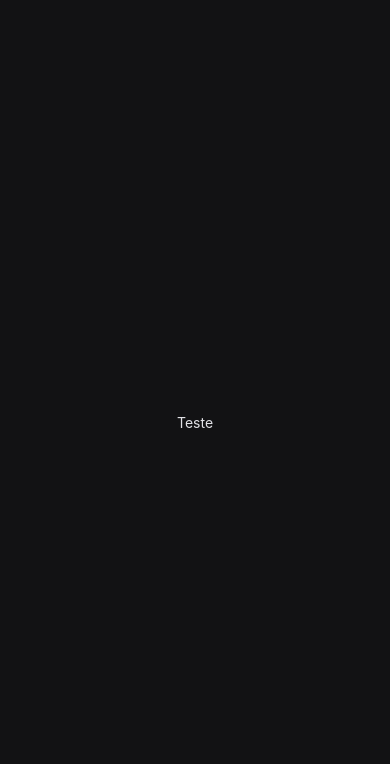
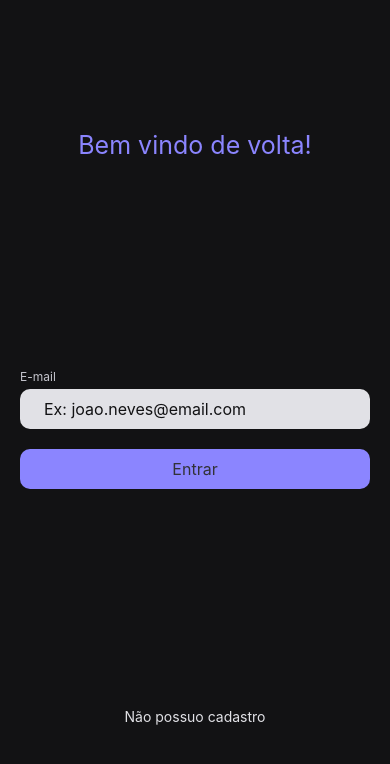
Before and after one commit to ricardobpaula/sticker-collector-app, a React Native app: screen / in a window 390 px wide. Shown: the top 764 px of the page. Built offline with nearby package versions, Linux system fonts and the light colour scheme.

Commit message:
feat: adding page login

```diff
--- a/app.json
+++ b/app.json
@@ -10,6 +10,12 @@
       "eas": {
         "projectId": "532e146d-65fd-4081-88fa-b501ba039ad2"
       }
+    },
+    "android": {
+      "package": "com.ricardobpaula.stickercollectorapp"
+    },
+    "ios": {
+      "bundleIdentifier": "com.ricardobpaula.stickercollectorapp"
     }
   }
 }
--- a/package.json
+++ b/package.json
@@ -9,9 +9,11 @@
     "web": "expo start --web"
   },
   "dependencies": {
+    "axios": "^0.27.2",
     "expo": "~46.0.9",
     "expo-splash-screen": "~0.16.2",
     "expo-status-bar": "~1.4.0",
+    "expo-updates": "~0.14.5",
     "react": "18.0.0",
     "react-dom": "18.0.0",
     "react-native": "0.69.5",
--- /dev/null
+++ b/src/components/Button/button.tsx
@@ -0,0 +1,19 @@
+import React from 'react'
+
+import { TouchableOpacityProps } from 'react-native'
+
+import {
+    Container,
+    Title
+} from './styles'
+
+type ButtonProps = TouchableOpacityProps & {
+    title: string
+}
+export const Button:React.FC<ButtonProps> = ({title,...rest}) => {
+    return (
+        <Container{...rest}>
+            <Title>{title}</Title>
+        </Container>
+    )
+}
--- /dev/null
+++ b/src/components/Button/styles.ts
@@ -0,0 +1,22 @@
+import {
+    TouchableOpacity,
+    Text,
+} from 'react-native'
+
+import styled from 'styled-components/native'
+import { colors } from '../../styles/theme'
+
+export const Container = styled(TouchableOpacity)`
+    width: 100%;
+    margin-top: 10px;
+    background-color: ${colors.secondary[500]};
+    height: 40px;
+    align-items: center;
+    justify-content: center;
+    border-radius: 10px;
+`
+
+export const Title = styled(Text)`
+    color: ${colors.gray[400]};
+    font-size: 16px;
+`
--- /dev/null
+++ b/src/components/Input/input.tsx
@@ -0,0 +1,22 @@
+import React from 'react'
+
+import { TextInputProps } from 'react-native'
+
+import {
+    Container,
+    InputText,
+    Label
+} from './styles'
+
+type InputProps = TextInputProps & {
+    label: string
+}
+
+export const Input:React.FC<InputProps> = ({label,...rest}) => {
+    return (
+        <Container>
+            <Label>{label}</Label>
+            <InputText {...rest} />
+        </Container>
+    )
+}
--- /dev/null
+++ b/src/components/Input/styles.ts
@@ -0,0 +1,27 @@
+import {
+    View,
+    Text,
+    TextInput
+} from 'react-native'
+import styled from "styled-components/native"
+import { colors } from '../../styles/theme'
+
+export const Container = styled(View)`
+    width: 100%;
+`
+
+export const Label = styled(Text)`
+    font-size: 12px;
+    color: ${colors.gray[200]};
+`
+export const InputText = styled(TextInput)`
+    font-size: 16px;
+    width: 100%;
+    margin-top: 5px;
+    margin-bottom: 10px;
+    background-color: ${colors.gray[100]};
+    color: ${colors.gray[700]};
+    padding: 0 24px;
+    height: 40px;
+    border-radius: 10px;
+`
--- a/src/screens/login/login.tsx
+++ b/src/screens/login/login.tsx
@@ -1,13 +1,67 @@
-import React from "react"
+import React, { useState } from "react"
+
+import { Alert, TouchableOpacity } from 'react-native'
+
+import { api } from '../../services/api'
+
+import { Button } from "../../components/Button/button"
+import { Input } from "../../components/Input/input"
 import {
     Container,
-    Title
+    Content,
+    Header,
+    Title,
+    Form,
+    Footer,
+    SignInButtonText
 } from './styles'
 
 export const Login:React.FC = () => {
+    const [email, setEmail] = useState<string>()
+
+    const handleSubmit = async () => {
+        if(!email) {
+            return Alert.alert('Preencha o formulario corretamente')
+        }
+
+        try {
+            const { data } = await api.post<any>('/users/auth', {
+                email
+            })
+
+        } catch (error) {
+            Alert.alert(error.response.data.error)
+        }
+
+    }
+
     return (
         <Container>
-            <Title>Teste</Title>
+            <Content>
+                <Header>
+                    <Title>Bem vindo de volta!</Title>
+                </Header>
+                <Form>
+                    <Input
+                        label='E-mail'
+                        placeholder='Ex: joao.neves@email.com'
+                        onChangeText={setEmail}
+                        autoCapitalize='none'
+                        keyboardType='email-address'
+                    />
+
+                    <Button
+                        title='Entrar'
+                        onPress={handleSubmit}
+                    />
+                </Form>
+                <Footer>
+                    <TouchableOpacity>
+                        <SignInButtonText>Não possuo cadastro</SignInButtonText>
+                    </TouchableOpacity>
+                </Footer>
+
+            </Content>
         </Container>
     )
 }
--- a/src/screens/login/styles.ts
+++ b/src/screens/login/styles.ts
@@ -1,13 +1,45 @@
+import {
+    SafeAreaView,
+    View,
+    Text
+} from 'react-native'
 import styled from 'styled-components/native'
 import { colors } from '../../styles/theme'
 
-export const Container = styled.View`
+export const Container = styled(SafeAreaView)`
     flex: 1;
-    align-items: center;
-    justify-content: center;
     background-color: ${colors.gray[700]};
 `
 
-export const Title = styled.Text`
-    color: ${colors.gray[100]}
+export const Content = styled(View)`
+    flex: 1;
+    padding: 20px 20px;
+    align-items: center;
+    justify-content: space-around;
 `
+
+export const Header = styled(View)`
+    align-items: center;
+    margin-top: 10px;
+`
+
+export const Title = styled(Text)`
+    color: ${colors.secondary[500]};
+    font-size: 25px;
+`
+
+export const Form = styled(View)`
+    width: 100%;
+    margin-top: 10px;
+    align-items: center;
+`
+export const SignInButtonText = styled(Text)`
+    margin-top: 10px;
+    color: ${colors.gray[100]};
+    font-size: 14px;
+`
+export const Footer = styled(View)`
+    width: 100%;
+    align-items: center;
+    margin-top: 10px;
+`
--- /dev/null
+++ b/src/services/api.ts
@@ -0,0 +1,5 @@
+import axios from 'axios'
+
+export const api = axios.create({
+    baseURL: 'http://localhost:3000'
+})
```
Also changed, not shown: 31 other files (tests, documents, lock files or other folders).
